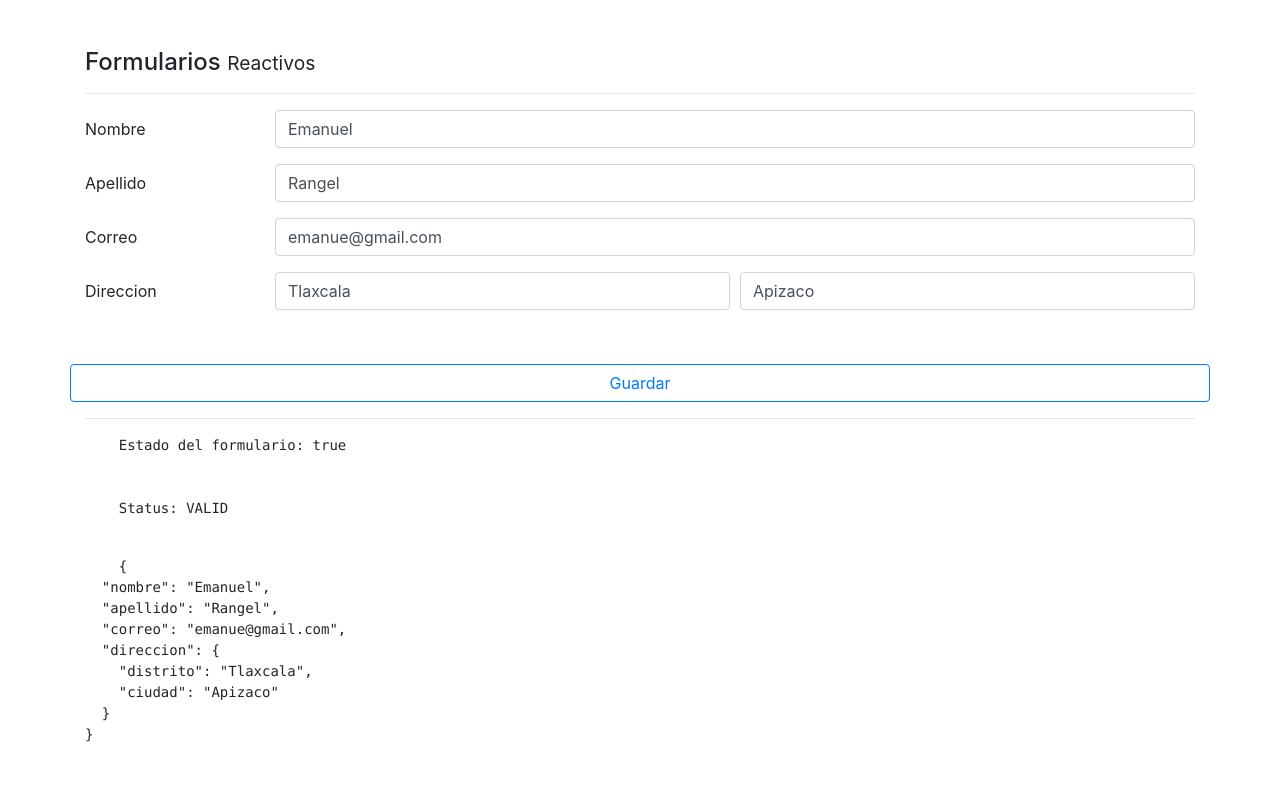
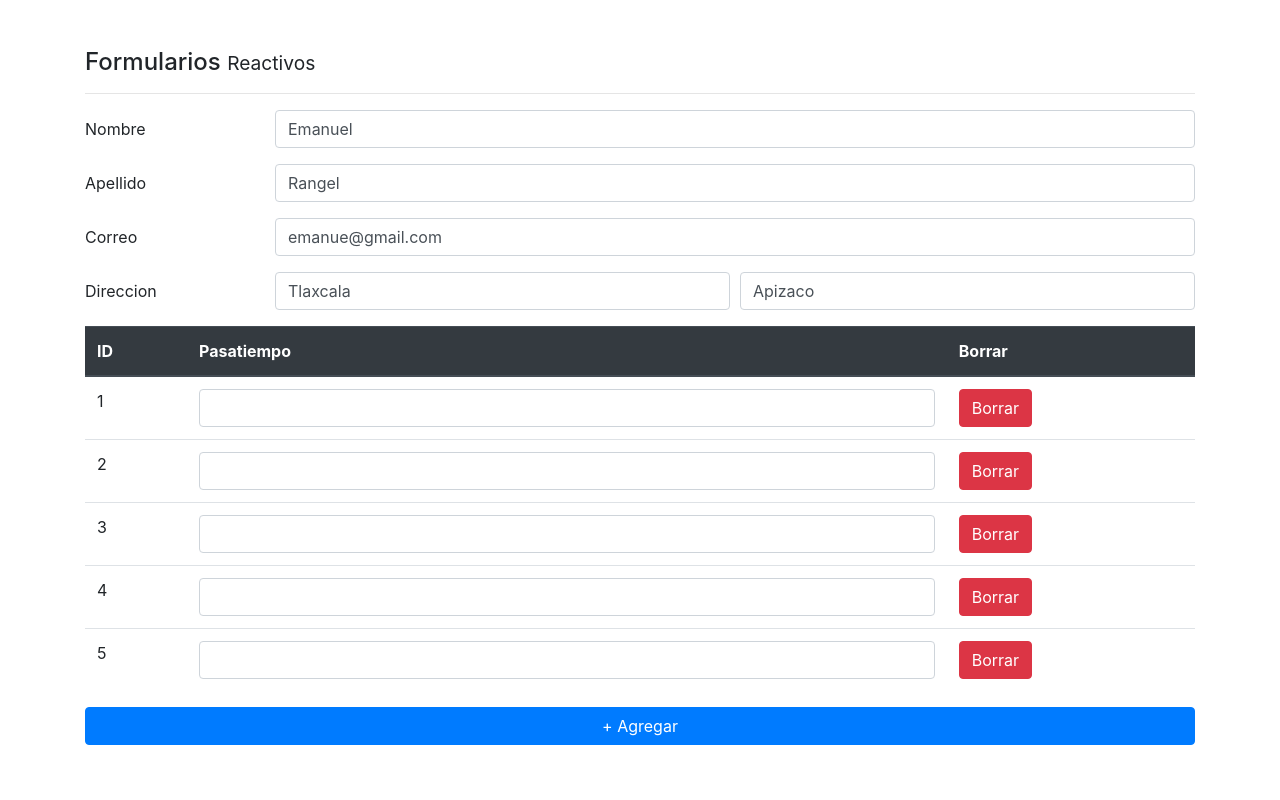
Before and after one commit to ERL151201/formularioapp, an Angular app: page /reactivo in a window 1280 px wide. Shown: the top 800 px of the page. Built offline with nearby package versions, Linux system fonts and the light colour scheme.

Commit message:
video 204

```diff
--- a/src/app/pages/reactive/reactive.component.html
+++ b/src/app/pages/reactive/reactive.component.html
@@ -61,6 +61,37 @@
     </div>
 
 
+    <div class="row">
+        <div class="col">
+            <table class="table">
+                <thead class="thead-dark">
+                    <tr>
+                        <th>ID</th>
+                        <th>Pasatiempo</th>
+                        <th>Borrar</th>
+                    </tr>
+                </thead>
+                <tbody formArrayName="pasatiempos">
+                    <tr *ngFor="let control of pasatiempos.controls; let i = index">
+                        <td> {{ i + 1 }} </td>
+                        <td>
+                            <input class="form-control" type="text" [formControlName]="i">
+                        </td>
+                        <td>
+                            <button class="btn btn-danger">
+                                Borrar
+                            </button>
+                        </td>
+                    </tr>
+                </tbody>
+            </table>
+
+            <button class="btn btn-primary mt-3 mb-5 btn-block" type="button">
+                + Agregar
+            </button>
+        </div>
+    </div>
+
 
     <div class="form-group row">
         <label class="col-2 col-form-label">&nbsp;</label>
--- a/src/app/pages/reactive/reactive.component.ts
+++ b/src/app/pages/reactive/reactive.component.ts
@@ -1,5 +1,5 @@
 import { Component, OnInit } from '@angular/core';
-import { FormBuilder, FormGroup, Validators } from '@angular/forms';
+import { FormArray, FormBuilder, FormGroup, Validators } from '@angular/forms';
 
 @Component({
   selector: 'app-reactive',
@@ -18,6 +18,10 @@
    }
 
   ngOnInit(): void {
+  }
+
+  get pasatiempos(){
+    return this.forma.get('pasatiempos') as FormArray;
   }
 
   get nombreNoValido(){
@@ -45,7 +49,10 @@
         distrito: ['',Validators.required],
         ciudad  : ['',Validators.required],
 
-      })
+      }),
+      pasatiempos: this.fb.array([
+        [],[],[],[],[]
+      ])
     });
   }
 
```
